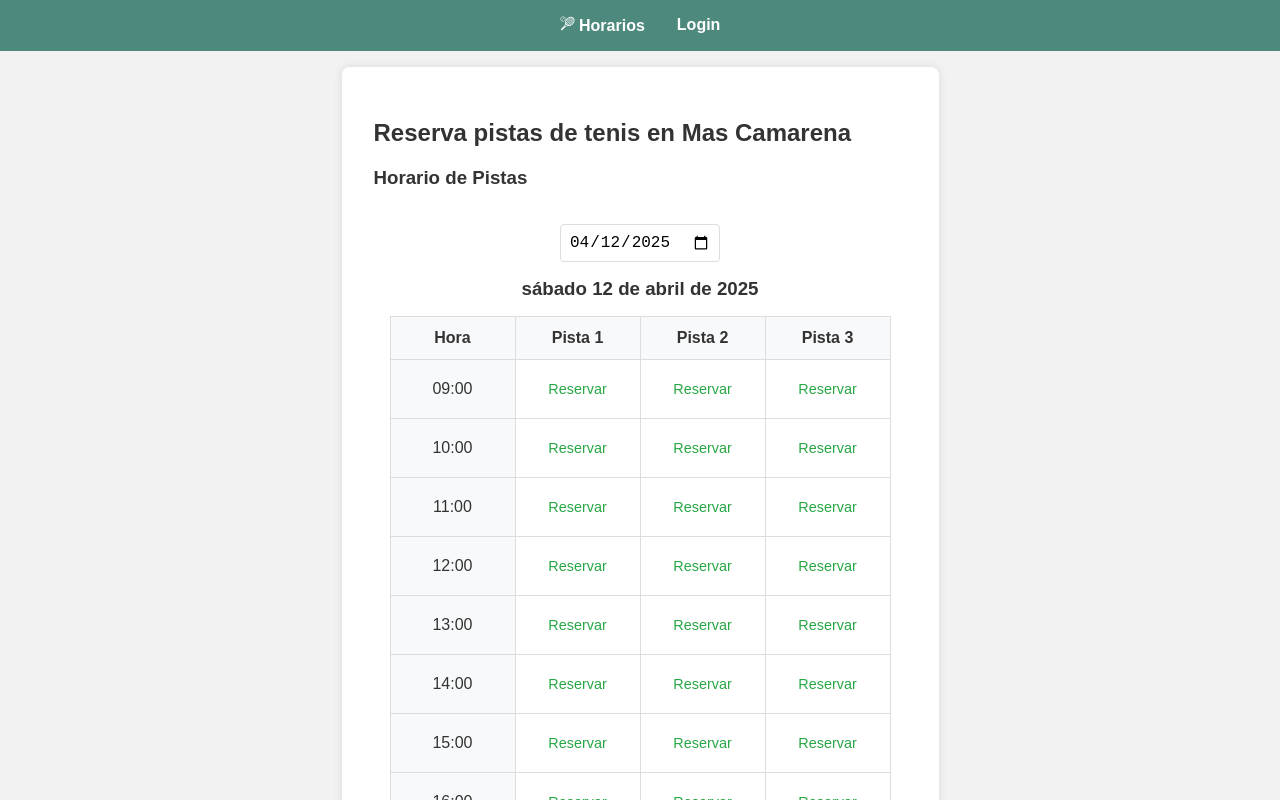
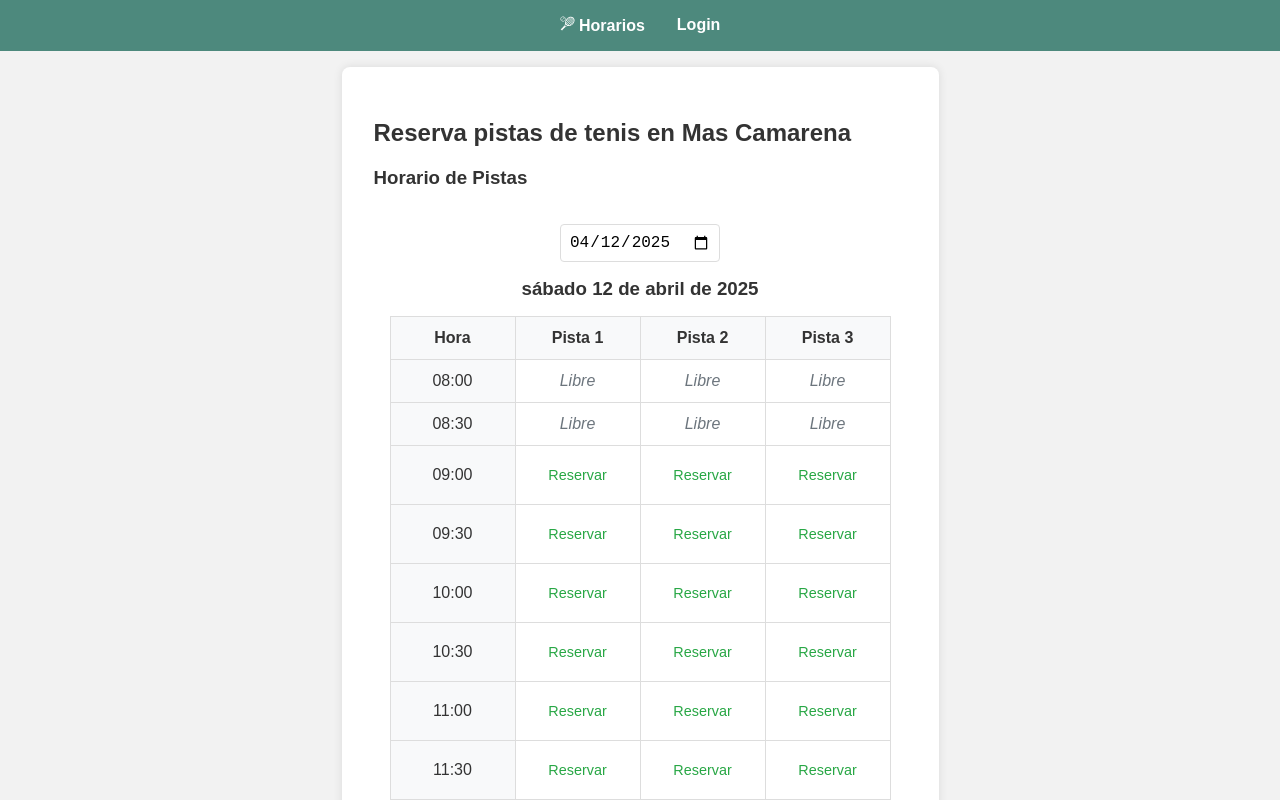
Before and after one commit to soleado2003/ReservasTenisMasCamarena, a React (Vite) app in the folder ReservasMC/: page / in a window 1280 px wide. Shown: the top 800 px of the page. Built offline with nearby package versions, Linux system fonts and the light colour scheme; no server answers; the HTML template or start-up script is replaced by a standard one.

Commit message:
cambio horario

```diff
--- a/ReservasMC/src/components/Schedule.jsx
+++ b/ReservasMC/src/components/Schedule.jsx
@@ -14,9 +14,23 @@ function Schedule() {
   const navigate = useNavigate();
 
   const timeSlots = [
-    '09:00', '10:00', '11:00', '12:00', '13:00', '14:00', '15:00',
-    '16:00', '17:00', '18:00', '19:00', '20:00'
+    '08:00', '08:30',
+    '09:00', '09:30',
+    '10:00', '10:30',
+    '11:00', '11:30',
+    '12:00', '12:30',
+    '13:00', '13:30',
+    '14:00', '14:30',
+    '15:00', '15:30',
+    '16:00', '16:30',
+    '17:00', '17:30',
+    '18:00', '18:30',
+    '19:00', '19:30',
+    '20:00', '20:30',
+    '21:00', '21:30',
+    '22:00'
   ];
+
   const courts = ['Pista 1', 'Pista 2', 'Pista 3'];
 
   useEffect(() => {
```
